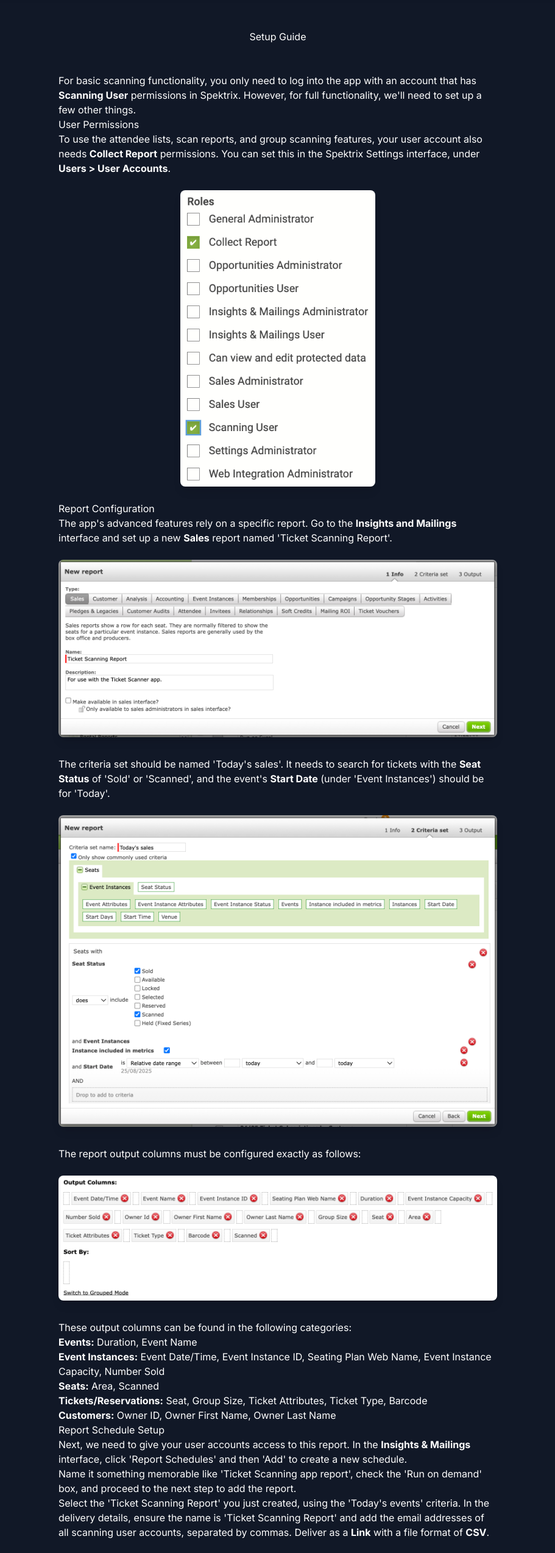
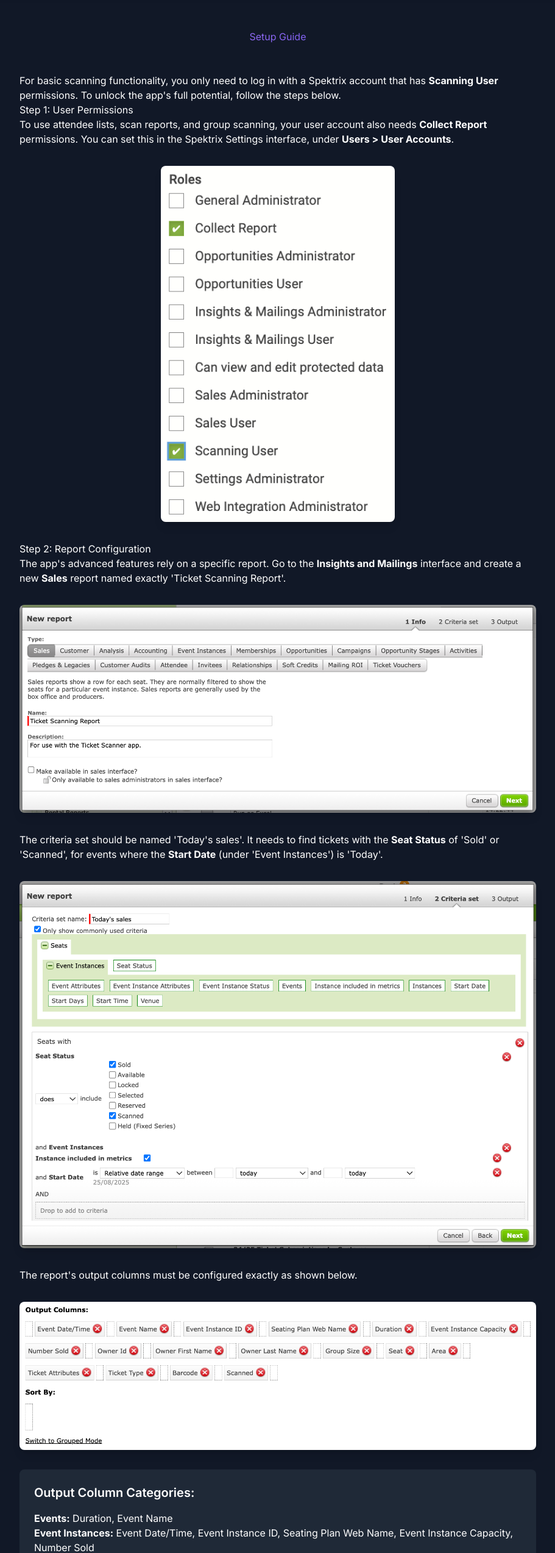
Before and after one commit to onthelatch/onthelatch.github.io, a plain HTML site: page setup.html in a window 1280 px wide. Shown: the part 80-2627 px from the top of the page at 61% size, without its empty margins (184-1095 px from the left). Drawn offline with nearby package versions, Linux system fonts and the light colour scheme.

Commit message:
Update setup.html

```diff
--- a/setup.html
+++ b/setup.html
@@ -18,16 +18,16 @@
             font-family: 'Inter', sans-serif;
         }
         .content-page h1 {
-            @apply text-4xl md:text-5xl font-bold mb-4 text-indigo-400;
+            @apply text-4xl md:text-5xl font-bold;
         }
         .content-page h2 {
-            @apply text-2xl font-semibold mt-10 mb-4 text-purple-300 border-b border-gray-700 pb-2;
+            @apply text-3xl font-semibold mt-12 mb-6 text-purple-300 border-b border-gray-700 pb-3;
         }
         .content-page p, .content-page ul {
-            @apply mb-4 leading-relaxed text-gray-300;
+            @apply mb-4 leading-relaxed text-gray-300 text-lg;
         }
         .content-page ul {
-            @apply list-disc pl-5;
+            @apply list-disc pl-6;
         }
         .content-page li {
             @apply mb-2;
@@ -39,7 +39,10 @@
             @apply text-white font-semibold;
         }
         .content-page .page-intro {
-            @apply text-lg text-gray-400 mb-12;
+            @apply text-xl text-gray-400 mb-12 text-center max-w-2xl mx-auto;
+        }
+        .content-page .step-number {
+            @apply text-indigo-400 font-bold;
         }
     </style>
 </head>
@@ -77,31 +80,32 @@
         </div>
     </nav>
 
-    <div class="container mx-auto px-6 py-12 md:py-16 max-w-3xl content-page">
+    <div class="container mx-auto px-6 py-12 md:py-16 max-w-4xl content-page">
         <div class="text-center mb-12">
-            <h1>Setup Guide</h1>
+            <h1 class="bg-clip-text text-transparent bg-gradient-to-r from-purple-400 to-indigo-600">Setup Guide</h1>
         </div>
 
-        <p class="page-intro">For basic scanning functionality, you only need to log into the app with an account that has <strong>Scanning User</strong> permissions in Spektrix. However, for full functionality, we'll need to set up a few other things.</p>
+        <p class="page-intro">For basic scanning functionality, you only need to log in with a Spektrix account that has <strong>Scanning User</strong> permissions. To unlock the app's full potential, follow the steps below.</p>
 
         <section>
-            <h2>User Permissions</h2>
-            <p>To use the attendee lists, scan reports, and group scanning features, your user account also needs <strong>Collect Report</strong> permissions. You can set this in the Spektrix Settings interface, under <strong>Users > User Accounts</strong>.</p>
-            <img src="https://raw.githubusercontent.com/onthelatch/onthelatch.github.io/main/permissions.png" alt="Spektrix user roles with Scanning User and Collect Report checked" class="rounded-lg shadow-lg my-6 mx-auto block max-w-xs w-full">
+            <h2><span class="step-number">Step 1:</span> User Permissions</h2>
+            <p>To use attendee lists, scan reports, and group scanning, your user account also needs <strong>Collect Report</strong> permissions. You can set this in the Spektrix Settings interface, under <strong>Users > User Accounts</strong>.</p>
+            <img src="https://raw.githubusercontent.com/onthelatch/onthelatch.github.io/main/permissions.png" alt="Spektrix user roles with Scanning User and Collect Report checked" class="rounded-lg shadow-lg my-8 mx-auto block max-w-sm w-full">
         </section>
 
         <section>
-            <h2>Report Configuration</h2>
-            <p>The app's advanced features rely on a specific report. Go to the <strong>Insights and Mailings</strong> interface and set up a new <strong>Sales</strong> report named 'Ticket Scanning Report'.</p>
-            <img src="https://raw.githubusercontent.com/onthelatch/onthelatch.github.io/main/addreport.png" alt="Creating a new sales report in Spektrix" class="rounded-lg shadow-lg my-6 mx-auto block">
+            <h2><span class="step-number">Step 2:</span> Report Configuration</h2>
+            <p>The app's advanced features rely on a specific report. Go to the <strong>Insights and Mailings</strong> interface and create a new <strong>Sales</strong> report named exactly 'Ticket Scanning Report'.</p>
+            <img src="https://raw.githubusercontent.com/onthelatch/onthelatch.github.io/main/addreport.png" alt="Creating a new sales report in Spektrix" class="rounded-lg shadow-lg my-8 mx-auto block">
 
-            <p class="mt-8">The criteria set should be named 'Today's sales'. It needs to search for tickets with the <strong>Seat Status</strong> of 'Sold' or 'Scanned', and the event's <strong>Start Date</strong> (under 'Event Instances') should be for 'Today'.</p>
-            <img src="https://raw.githubusercontent.com/onthelatch/onthelatch.github.io/main/reportcriteria.png" alt="Report criteria showing Seat Status and Start Date" class="rounded-lg shadow-lg my-6 mx-auto block">
+            <p class="mt-8">The criteria set should be named 'Today's sales'. It needs to find tickets with the <strong>Seat Status</strong> of 'Sold' or 'Scanned', for events where the <strong>Start Date</strong> (under 'Event Instances') is 'Today'.</p>
+            <img src="https://raw.githubusercontent.com/onthelatch/onthelatch.github.io/main/reportcriteria.png" alt="Report criteria showing Seat Status and Start Date" class="rounded-lg shadow-lg my-8 mx-auto block">
 
-            <p class="mt-8">The report output columns must be configured exactly as follows:</p>
-            <img src="https://raw.githubusercontent.com/onthelatch/onthelatch.github.io/main/reportoutput.png" alt="Required output columns for the report" class="rounded-lg shadow-lg my-6 mx-auto block">
+            <p class="mt-8">The report's output columns must be configured exactly as shown below.</p>
+            <img src="https://raw.githubusercontent.com/onthelatch/onthelatch.github.io/main/reportoutput.png" alt="Required output columns for the report" class="rounded-lg shadow-lg my-8 mx-auto block">
 
-            <p class="mt-8">These output columns can be found in the following categories:</p>
+            <div class="bg-gray-800 p-6 rounded-lg my-8">
+                <h3 class="text-xl font-semibold text-white mb-4">Output Column Categories:</h3>
                 <ul>
                     <li><strong>Events:</strong> Duration, Event Name</li>
                     <li><strong>Event Instances:</strong> Event Date/Time, Event Instance ID, Seating Plan Web Name, Event Instance Capacity, Number Sold</li>
@@ -109,26 +113,27 @@
                     <li><strong>Tickets/Reservations:</strong> Seat, Group Size, Ticket Attributes, Ticket Type, Barcode</li>
                     <li><strong>Customers:</strong> Owner ID, Owner First Name, Owner Last Name</li>
                 </ul>
+            </div>
         </section>
 
         <section>
-            <h2>Report Schedule Setup</h2>
-            <p>Next, we need to give your user accounts access to this report. In the <strong>Insights & Mailings</strong> interface, click 'Report Schedules' and then 'Add' to create a new schedule.</p>
-            <p>Name it something memorable like 'Ticket Scanning app report', check the 'Run on demand' box, and proceed to the next step to add the report.</p>
-            <p>Select the 'Ticket Scanning Report' you just created, using the 'Today's events' criteria. In the delivery details, ensure the name is 'Ticket Scanning Report' and add the email addresses of all scanning user accounts, separated by commas. Deliver as a <strong>Link</strong> with a file format of <strong>CSV</strong>.</p>
-            <img src="https://raw.githubusercontent.com/onthelatch/onthelatch.github.io/main/schedulereport.png" alt="Report schedule delivery details" class="rounded-lg shadow-lg my-6 mx-auto block">
+            <h2><span class="step-number">Step 3:</span> Report Schedule</h2>
+            <p>Next, give your user accounts access to this report. In <strong>Insights & Mailings</strong>, go to 'Report Schedules' and click 'Add'.</p>
+            <p>Name it something memorable (e.g., 'Ticket Scanning app report'), check the <strong>'Run on demand'</strong> box, and proceed to the next step to add your report.</p>
+            <p>Select the 'Ticket Scanning Report' with the 'Today's events' criteria. In the delivery details, name the report 'Ticket Scanning Report' and add the email addresses of all scanning users, separated by commas. Deliver as a <strong>Link</strong> with a <strong>CSV</strong> file format.</p>
+            <img src="https://raw.githubusercontent.com/onthelatch/onthelatch.github.io/main/schedulereport.png" alt="Report schedule delivery details" class="rounded-lg shadow-lg my-8 mx-auto block">
         </section>
 
         <section>
-            <h2>Access Notes Feature</h2>
-            <p>Finally, the 'Access Notes' feature requires a specific Ticket Attribute. In the <strong>Settings</strong> interface, under 'Attribute Definitions', click on 'Ticket' and add a new attribute called 'Accessibility Needs'.</p>
-            <p>For consistency, setting this up as a dropdown list is recommended. You can then define the specific notes your Front of House team will find most useful. Alternatively, you can use a text field, but a character limit is advised.</p>
-            <img src="https://raw.githubusercontent.com/onthelatch/onthelatch.github.io/main/accessattribute.png" alt="Defining a ticket attribute for accessibility needs" class="rounded-lg shadow-lg my-6 mx-auto block">
-            <p class="mt-8">Once these steps are complete, you're ready to use all the features of the Ticket Scanner app!</p>
+            <h2><span class="step-number">Step 4:</span> Access Notes Attribute</h2>
+            <p>Finally, the 'Access Notes' feature requires a specific Ticket Attribute. In the <strong>Settings</strong> interface, under 'Attribute Definitions', click on 'Ticket' and add a new attribute named 'Accessibility Needs'.</p>
+            <p>We recommend setting this up as a <strong>dropdown list</strong> for consistency. You can then define the specific notes your Front of House team will find most useful. A text field will also work, but a character limit is advised.</p>
+            <img src="https://raw.githubusercontent.com/onthelatch/onthelatch.github.io/main/accessattribute.png" alt="Defining a ticket attribute for accessibility needs" class="rounded-lg shadow-lg my-8 mx-auto block">
+            <p class="mt-8 text-center text-xl text-green-400 font-bold">Once these steps are complete, you're ready to use all the features of the Ticket Scanner app!</p>
         </section>
 
 
-        <footer class="mt-16 text-center text-gray-500">
+        <footer class="mt-24 text-center text-gray-500">
             <p>&copy; 2025 On the Latch. All rights reserved.</p>
             <p class="mt-2 text-sm">
                 <a href="eula.html" class="text-indigo-400 hover:text-indigo-300 mx-2">End-User License Agreement</a> |
```
Lines whose indentation alone changed are shown as unchanged.
